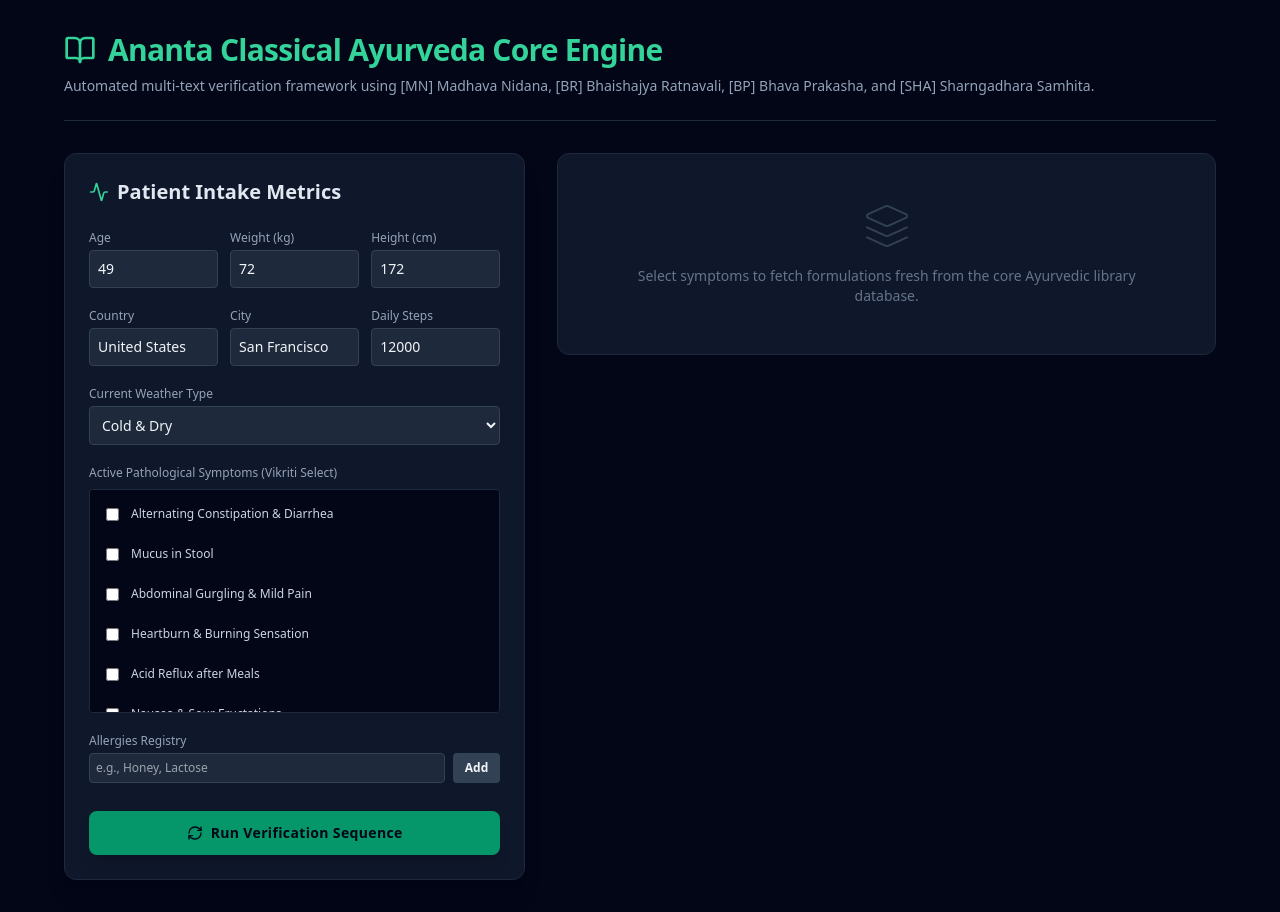
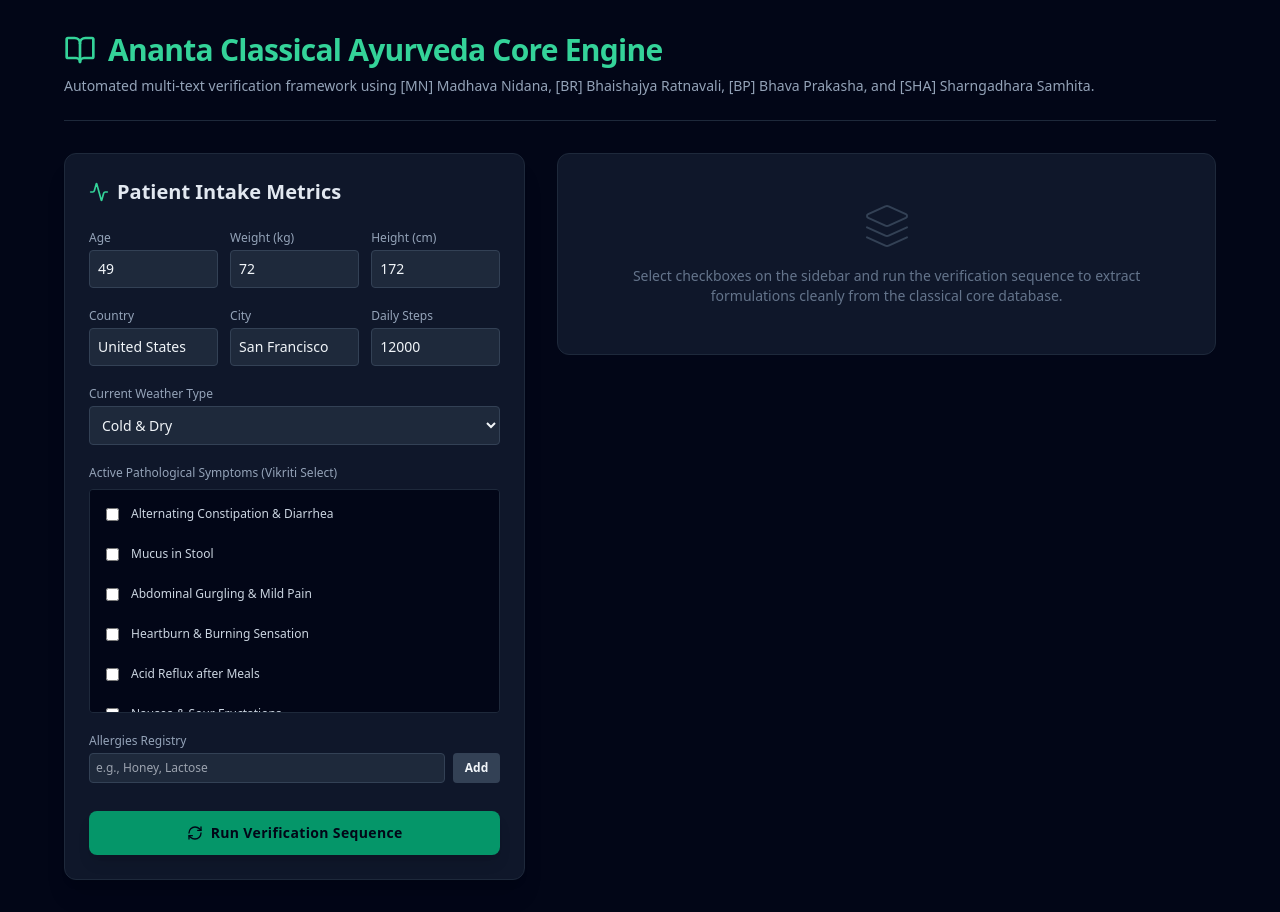
Before and after one commit to pankajmanchnda/Lotus, a React (Vite) app: page / in a window 1280 px wide. Built offline with nearby package versions, Linux system fonts and the light colour scheme.

Commit message:
Refactor App.tsx for improved clarity and structure

```diff
--- a/src/App.tsx
+++ b/src/App.tsx
@@ -1,5 +1,5 @@
 import React, { useState } from "react";
-import { Activity, BookOpen, CheckCircle2, Layers, RefreshCw, ShieldAlert, AlertTriangle, Clock } from "lucide-react";
+import { Activity, BookOpen, CheckCircle2, Layers, RefreshCw, ShieldAlert, Clock } from "lucide-react";
 import { ClassicalAyurvedicEngine } from "./engine";
 import { SYMPTOM_OPTIONS } from "./libraryData";
 import type { EvaluationResult, UserIntake, WeatherProfile } from "./types";
@@ -121,7 +121,7 @@ export default function App() {
                 <input className="flex-1 bg-slate-800 border border-slate-700 rounded p-1.5 text-xs text-slate-100 focus:outline-none" type="text" placeholder="e.g., Honey, Lactose" value={allergyInput} onChange={(e) => setAllergyInput(e.target.value)} />
                 <button type="submit" className="bg-slate-700 hover:bg-slate-600 px-3 rounded text-xs font-bold">Add</button>
               </form>
-              <div class="flex flex-wrap gap-1">
+              <div className="flex flex-wrap gap-1">
                 {intake.allergies.map((allergy, i) => (
                   <span key={i} className="bg-red-950/40 border border-red-900/60 text-red-400 text-[10px] px-2 py-0.5 rounded-full flex items-center gap-1">
                     {allergy} <button type="button" onClick={() => removeAllergy(i)} className="hover:text-red-200 ml-1">×</button>
@@ -136,12 +136,12 @@ export default function App() {
           </div>
         </section>
 
-        {/* Dynamic Treatment Dashboard Render Target */}
+        {/* Output Diagnostics Panels */}
         <section className="lg:col-span-7 space-y-6">
           {!result ? (
             <div className="bg-slate-900 border border-slate-800 rounded-xl p-12 text-center text-slate-500">
               <Layers className="h-12 w-12 mx-auto mb-4 stroke-1 text-slate-700" />
-              <p className="text-sm">Select symptoms to fetch formulations fresh from the core Ayurvedic library database.</p>
+              <p className="text-sm">Select checkboxes on the sidebar and run the verification sequence to extract formulations cleanly from the classical core database.</p>
             </div>
           ) : (
             <>
@@ -160,11 +160,11 @@ export default function App() {
                 </div>
               </div>
 
-              {/* Verified Protocols View Container using the Upgraded Layout Profile */}
+              {/* Verified Clinical Action Framework Cards (Replacing Old PDF String Rendering Entirely) */}
               <div className="bg-slate-900 border border-slate-800 rounded-xl p-6 shadow-xl">
                 <h3 className="text-lg font-bold border-b border-slate-800 pb-4 text-slate-200">Text-Validated Action Protocols</h3>
                 {result.protocolMatches.length === 0 ? (
-                  <p className="text-sm text-slate-500 mt-4 italic">Select symptoms from the sidebar panel to generate clean, text-mapped formulation frameworks.</p>
+                  <p className="text-sm text-slate-500 mt-4 italic">No disease matched. Ensure relevant symptom criteria checkboxes are marked on the intake dashboard.</p>
                 ) : (
                   <div className="space-y-5 mt-4">
                     {result.protocolMatches.map((protocol) => (
@@ -191,7 +191,7 @@ export default function App() {
                                     <Clock className="h-3 w-3 text-slate-500" /> {med.dosageInstructions} • <strong className="text-slate-300">{med.timing}</strong>
                                   </p>
                                 </div>
-                                <div className="text-[11px] max-w-sm font-sans text-emerald-500/90 bg-slate-950/50 p-2 rounded border border-slate-950 md:text-right">
+                                <div className="text-[11px] max-w-sm font-sans text-emerald-400 bg-slate-950/50 p-2 rounded border border-slate-950 md:text-right">
                                   {med.complianceNotes}
                                 </div>
                               </div>
@@ -210,7 +210,7 @@ export default function App() {
                 )}
               </div>
 
-              {/* Lifestyle Directive Framework */}
+              {/* Lifestyle Panels */}
               <div className="bg-slate-900 border border-slate-800 rounded-xl p-6 shadow-xl">
                 <h3 className="text-lg font-bold border-b border-slate-800 pb-3 text-slate-200">Daily Seasonal Guidelines</h3>
                 <div className="space-y-3 mt-4 text-sm">
```
